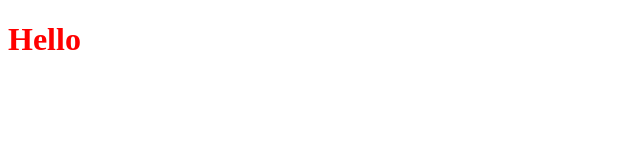
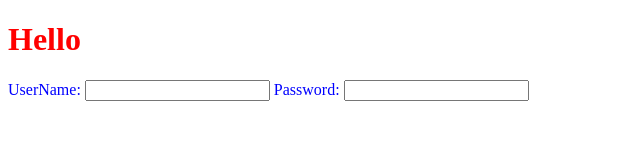
Before and after one commit to ojasvaagarwal/Student-Task-Manager, a plain HTML site: page index.html in a window 1280 px wide. Shown: the whole page, without its empty margins (0-640 px from the left). Drawn offline with Linux system fonts and the light colour scheme.

Commit message:
login form added

```diff
--- a/index.html
+++ b/index.html
@@ -9,5 +9,11 @@
 </head>
 <body>
     <h1>Hello</h1>
+    <form action="">
+        <label for="name">UserName: </label>
+        <input type="text" name="name" id="name">
+        <label for="pass">Password: </label>
+        <input type="password" name="" id="">
+    </form>
 </body>
 </html>
--- a/style.css
+++ b/style.css
@@ -1,3 +1,6 @@
 h1{
     color: red;
 }
+label{
+    color: blue;
+}
```
